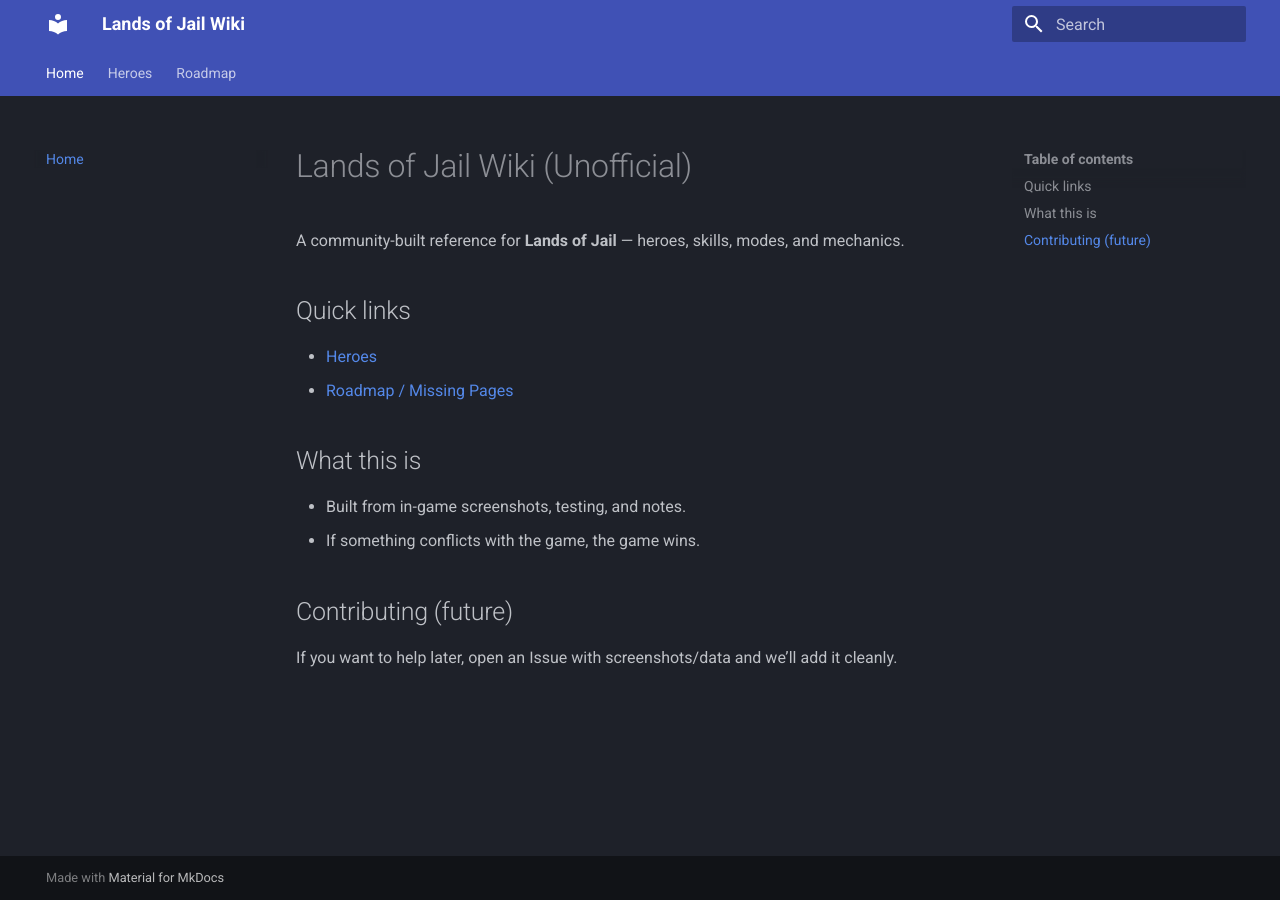
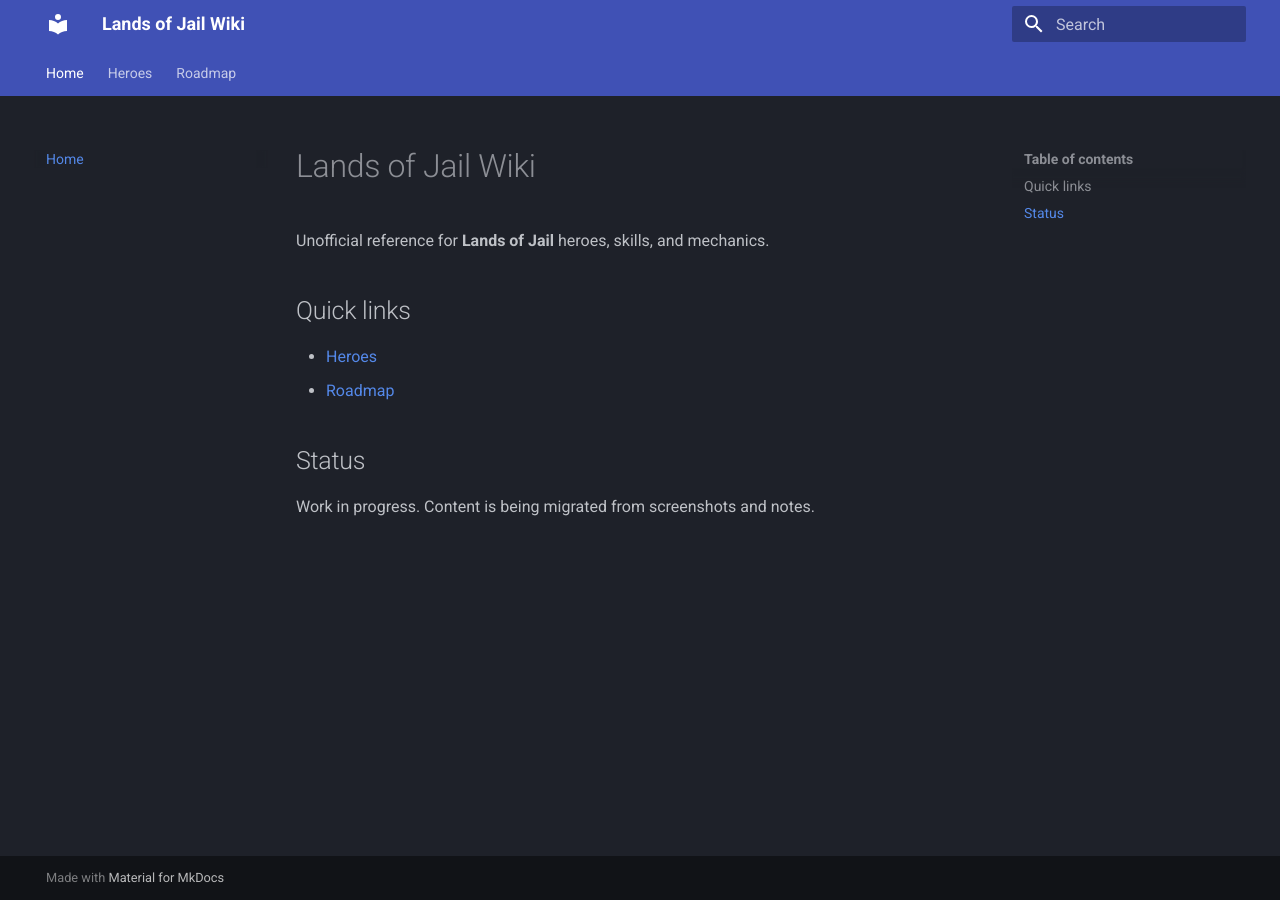
Before and after one commit to tprivitor/jails-wiki, an MkDocs documentation site: the page built from docs/index.md, in a window 1280 px wide. Built offline with MkDocs 1.6.1 and Material for MkDocs 9.7.7, drawn with Linux system fonts in a browser that asks for light colours.

Commit message:
Revise introduction and add status section
Updated the introduction and status sections for clarity.

```diff
--- a/docs/index.md
+++ b/docs/index.md
@@ -1,15 +1,10 @@
+# Lands of Jail Wiki
 
-# Lands of Jail Wiki (Unofficial)
-
-A community-built reference for **Lands of Jail** — heroes, skills, modes, and mechanics.
+Unofficial reference for **Lands of Jail** heroes, skills, and mechanics.
 
 ## Quick links
 - [Heroes](heroes/index.md)
-- [Roadmap / Missing Pages](roadmap.md)
+- [Roadmap](roadmap.md)
 
-## What this is
-- Built from in-game screenshots, testing, and notes.
-- If something conflicts with the game, the game wins.
-
-## Contributing (future)
-If you want to help later, open an Issue with screenshots/data and we’ll add it cleanly.
+## Status
+Work in progress. Content is being migrated from screenshots and notes.
```
